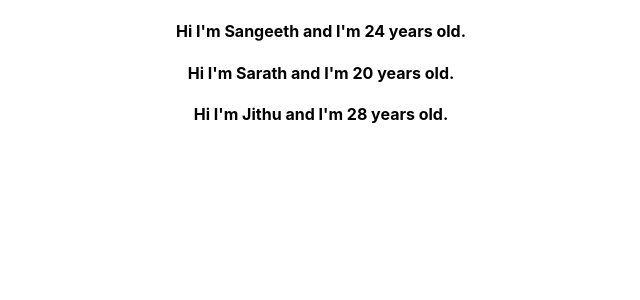
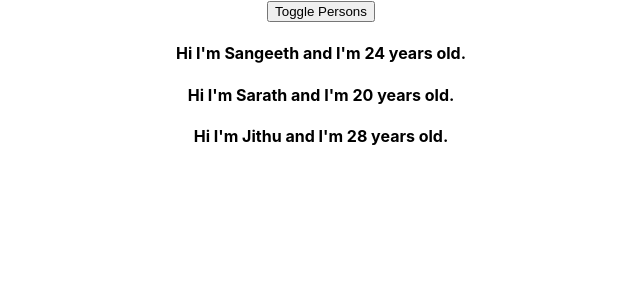
Before and after one commit to thehaystacker/reactjs-workouts, a React (Create React App) app: page / in a window 1280 px wide. Shown: the top 300 px of the page, without its empty margins (319-959 px from the left). Built offline with nearby package versions, Linux system fonts and the light colour scheme.

Commit message:
Handling events with methods

```diff
--- a/src/App.js
+++ b/src/App.js
@@ -12,6 +12,11 @@ class App extends Component {
     ]
   }
 
+  eventBtnToggle = () => {
+    console.log('[eventBtnToggle]');
+
+  }
+
   render() {
     let Persons = null;
     if (this.state.users && this.state.users.length) {
@@ -24,6 +29,8 @@ class App extends Component {
 
     return (
       <div className="App">
+        <button type="button" onClick={this.eventBtnToggle}>Toggle Persons</button>
+
         {Persons}
       </div>
     );
```
